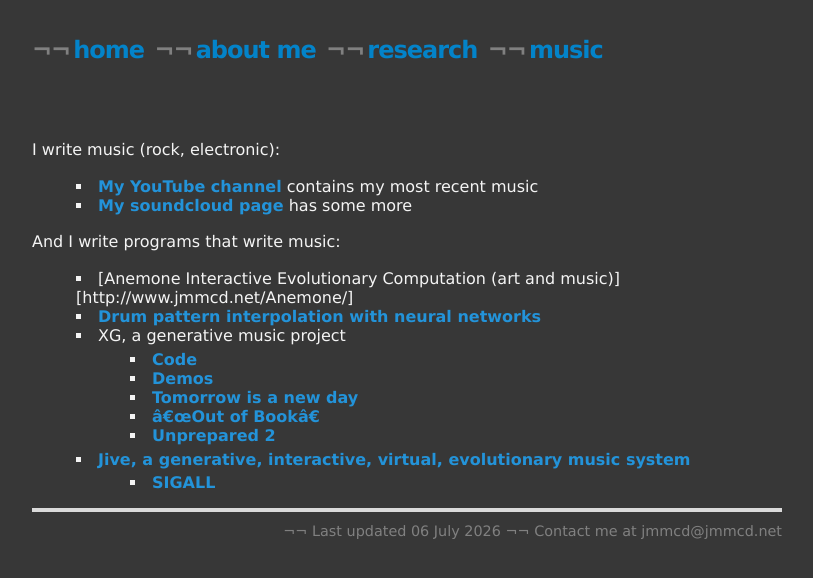
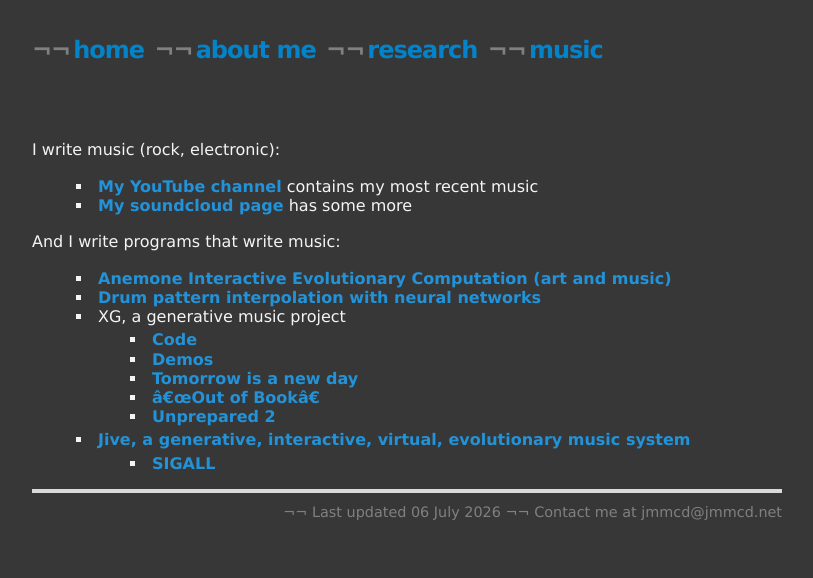
Before and after one commit to jmmcd/jmmcd.github.com, a Jekyll site: the page built from music.md, in a window 1280 px wide. Shown: the top 578 px of the page, without its empty margins (233-1046 px from the left). Built offline with Jekyll 4.4.1, drawn with Linux system fonts in a browser that asks for light colours.

Commit message:
fix link syntax

```diff
--- a/music.md
+++ b/music.md
@@ -12,7 +12,7 @@
 
 And I write programs that write music:
 
-* [Anemone Interactive Evolutionary Computation (art and music)][http://www.jmmcd.net/Anemone/]
+* [Anemone Interactive Evolutionary Computation (art and music)](http://www.jmmcd.net/Anemone/)
 * [Drum pattern interpolation with neural networks](https://www.youtube.com/watch?v=3kzbQI2LiOk)
 * XG, a generative music project
   * [Code](https://github.com/jmmcd/XG)
```
Also changed, not shown: research.md (+1 -1 lines).
